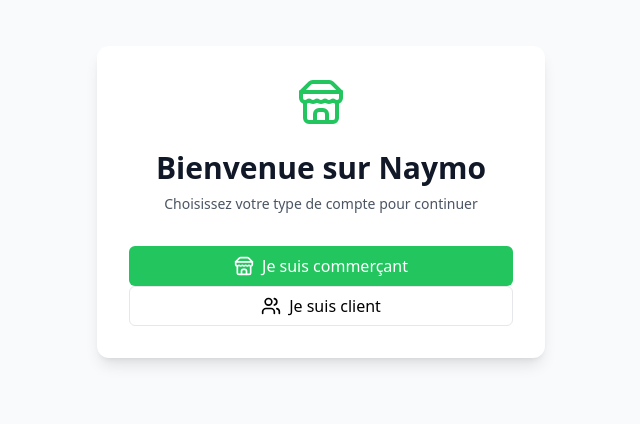
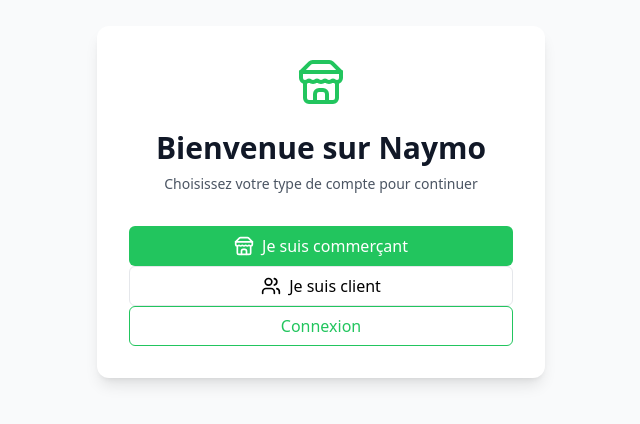
Before and after one commit to ManonDerydt/naymo-mvp-v1, a React (Vite) app: page / in a window 1280 px wide. Shown: the part 198-622 px from the top of the page, without its empty margins (319-959 px from the left). Built offline with nearby package versions, Linux system fonts and the light colour scheme.

Commit message:
Ajout de la fonctionnalité de connexion

```diff
--- a/src/pages/UserType.tsx
+++ b/src/pages/UserType.tsx
@@ -32,6 +32,14 @@ const UserType = () => {
             </Button>
           </Link>
         </div>
+        <Link to="/login">
+          <Button
+            variant="outline"
+            className="w-full justify-center space-x-2 border-primary-500 text-primary-500 hover:bg-primary-500 hover:text-white"
+          >
+            <span>Connexion</span>
+          </Button>
+        </Link>
       </div>
     </div>
   )
--- a/src/pages/auth/Login.tsx
+++ b/src/pages/auth/Login.tsx
@@ -1,15 +1,28 @@
 import { useState } from 'react'
-import { Link } from 'react-router-dom'
+import { Link, useNavigate } from 'react-router-dom'
 import { Store } from 'lucide-react'
 import { Button } from '@/components/ui'
+import { signInWithEmailAndPassword } from 'firebase/auth'
+import { auth } from '@/components/firebase/firebaseConfig'
 
 const Login = () => {
   const [email, setEmail] = useState('')
   const [password, setPassword] = useState('')
+  const [error, setError] = useState('')
+  const navigate = useNavigate()
 
-  const handleSubmit = (e: React.FormEvent) => {
+  const handleSubmit = async (e: React.FormEvent) => {
     e.preventDefault()
     // TODO: Implement login logic
+
+    setError('')
+
+    try {
+      await signInWithEmailAndPassword(auth, email, password)
+      navigate('/dashboard')
+    } catch (err) {
+      setError('Email ou mot de passe incorrect.')
+    }
   }
 
   return (
@@ -24,6 +37,7 @@ const Login = () => {
 
         <form className="mt-8 space-y-6" onSubmit={handleSubmit}>
           <div className="rounded-md shadow-sm space-y-4">
+            {error && <p className="text-red-500 text-sm">{error}</p>}
             <div>
               <label htmlFor="email" className="sr-only">
                 Adresse email
```
